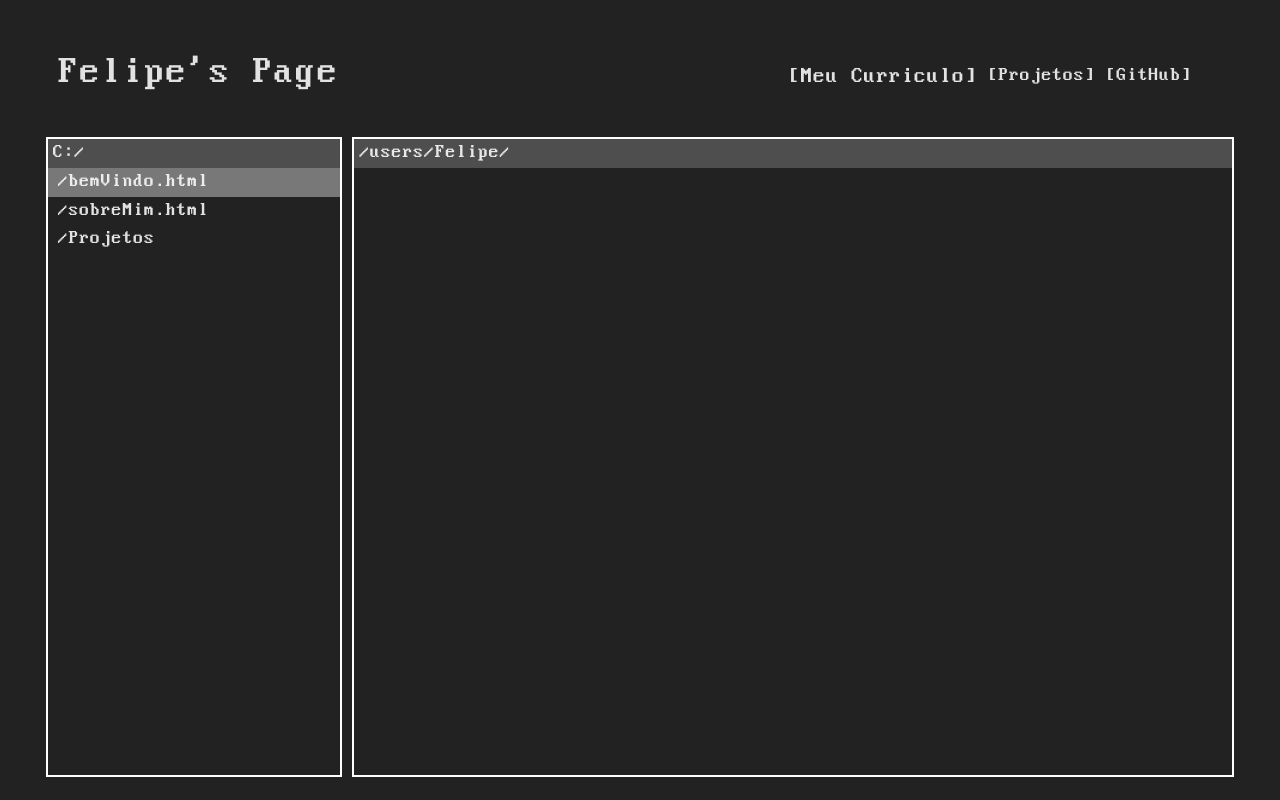
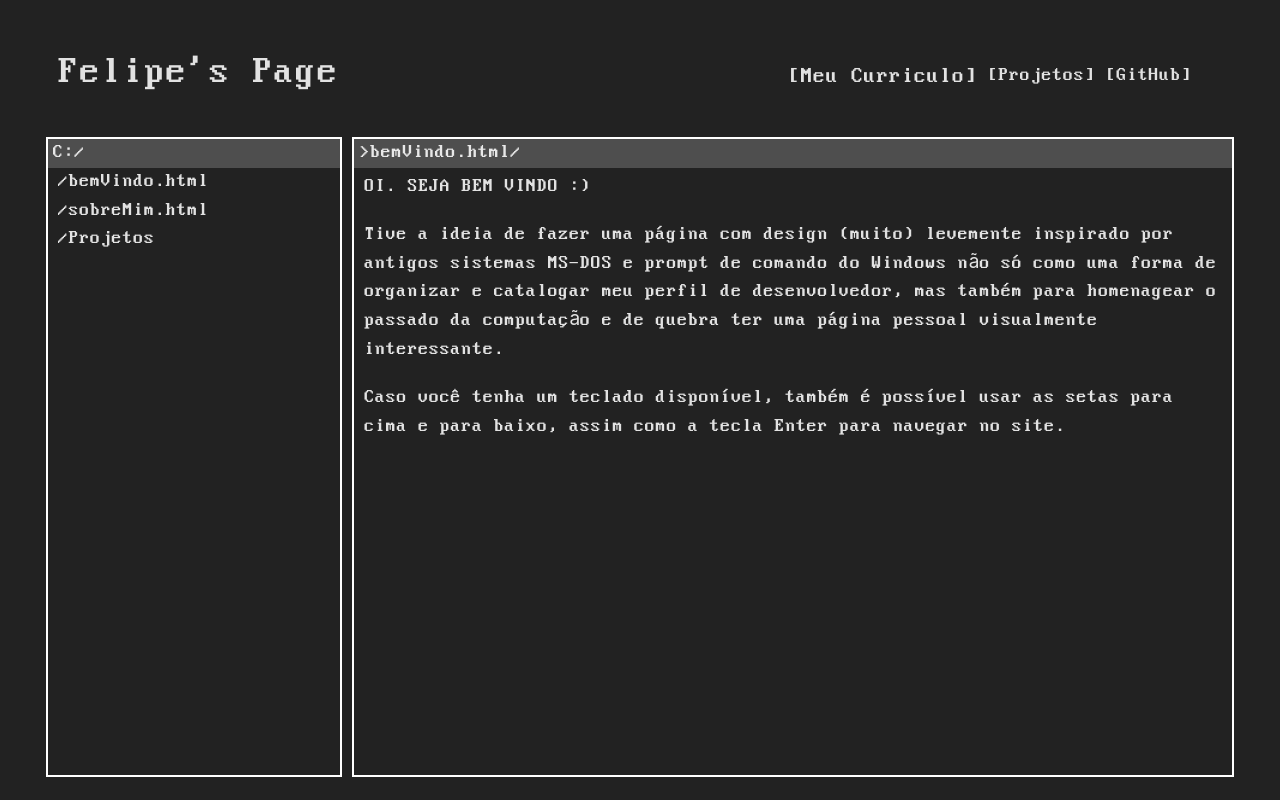
Before and after one commit to FelipeDNL/ProjetoReact, a React (Vite) app: page / in a window 1280 px wide. Built offline with nearby package versions, Linux system fonts and the light colour scheme.

Commit message:
Ajustes CSS. Base do site pronta.

```diff
--- a/src/App.css
+++ b/src/App.css
@@ -17,6 +17,31 @@ a:-webkit-any-link {
   text-decoration: none;
 }
 
+.op1,
+.op2,
+.op3,
+.opVoltar {
+    padding-left: 10px;
+}
+
+.op1:hover,
+.op2:hover,
+.op3:hover,
+.opVoltar:hover {
+    background-color: rgb(123, 123, 123);
+    cursor: pointer;
+}
+
+.op1:active,
+.op2:active,
+.op3:active {
+    background-color: rgb(163, 162, 162);
+}
+
+.selected {
+  background-color: rgb(120, 120, 120);
+}
+
 /* Media query para telas menores */
 @media (max-width: 769px) {
   .container {
--- a/src/App.jsx
+++ b/src/App.jsx
@@ -33,7 +33,7 @@ function App() {
             path='/projetos'
             element={
               <QuadroMostrar
-                opcaoSelecionada={opcaoSelecionada}
+                opcaoSelecionada='projetos'
                 projetoSelecionado={projetoSelecionado}
               />
             }
--- a/src/assets/components/Opcoes/OpcoesIniciais.css
+++ b/src/assets/components/Opcoes/OpcoesIniciais.css
@@ -1,22 +1,3 @@
-.selected {
-    background-color: rgb(120, 120, 120);
-}
-
-.op1,
-.op2,
-.op3 {
-    padding-left: 10px;
-}
-
-.op1:hover,
-.op2:hover,
-.op3:hover {
-    background-color: rgb(123, 123, 123);
-    cursor: pointer;
-}
-
-.op1:active,
-.op2:active,
-.op3:active {
+.opcoes-iniciais .active {
     background-color: rgb(163, 162, 162);
 }
--- a/src/assets/components/Opcoes/OpcoesIniciais.jsx
+++ b/src/assets/components/Opcoes/OpcoesIniciais.jsx
@@ -1,17 +1,21 @@
-import React, { useEffect, useState } from 'react'
+import React, { useState } from 'react'
 import { Link, useNavigate } from 'react-router-dom'
 import './OpcoesIniciais.css'
 import usarNavegacaoTeclado from '../../../hooks/usarNavegacaoTeclado'
 
 function OpcoesIniciais({ setOpcaoSelecionada }) {
     const navigate = useNavigate();
-    const [numSelecionado, setNumSelecionado] = useState(0);
+    const [numSelecionado, setNumSelecionado] = useState(-1);
+    const [indiceAtivo, setIndiceAtivo] = useState(null);
 
     const usarTeclado = (index) => {
+        setIndiceAtivo(index);
+        setTimeout(() => setIndiceAtivo(null), 50); // 50ms
+
         if (index === 0) {
-            setOpcaoSelecionada('bemVindo');
+            setOpcaoSelecionada('bemVindo.html');
         } else if (index === 1) {
-            setOpcaoSelecionada('sobre');
+            setOpcaoSelecionada('sobre.html');
         } else if (index === 2) {
             navigate('/projetos');
             setOpcaoSelecionada('projetos');
@@ -24,16 +28,16 @@ function OpcoesIniciais({ setOpcaoSelecionada }) {
     return (
         <div className='opcoes-iniciais'>
             <div
-                className={`op1 ${numSelecionado === 0 ? 'selected' : ''}`}
-                onClick={() => setOpcaoSelecionada('bemVindo')}
+                className={`op1 ${numSelecionado === 0 ? 'selected' : ''} ${indiceAtivo === 0 ? 'active' : ''}`}
+                onClick={() => setOpcaoSelecionada('bemVindo.html')}
                 onMouseEnter={() => setNumSelecionado(0)}
             >
                 /bemVindo.html
             </div>
 
             <div
-                className={`op2 ${numSelecionado === 1 ? 'selected' : ''}`}
-                onClick={() => setOpcaoSelecionada('sobre')}
+                className={`op2 ${numSelecionado === 1 ? 'selected' : ''} ${indiceAtivo === 1 ? 'active' : ''}`}
+                onClick={() => setOpcaoSelecionada('sobre.html')}
                 onMouseEnter={() => setNumSelecionado(1)}
             >
                 /sobreMim.html
@@ -41,7 +45,7 @@ function OpcoesIniciais({ setOpcaoSelecionada }) {
 
             <Link to='/projetos'>
                 <div
-                    className={`op3 ${numSelecionado === 2 ? 'selected' : ''}`}
+                    className={`op3 ${numSelecionado === 2 ? 'selected' : ''} ${indiceAtivo === 2 ? 'active' : ''}`}
                     onClick={() => setOpcaoSelecionada('projetos')}
                     onMouseEnter={() => setNumSelecionado(2)}
                 >
--- a/src/assets/components/Opcoes/OpcoesProjetos.css
+++ b/src/assets/components/Opcoes/OpcoesProjetos.css
@@ -1,20 +1,7 @@
-.selected{
-    background-color: rgb(120, 120, 120);
+.opcoes-projetos .active {
+    background-color: rgb(163, 162, 162);
 }
 
-.voltar-projetos{
+.opJava {
     padding-left: 10px;
 }
-
-.opVoltar{
-    padding-left: 10px;
-}
-
-.opJava,
-.opPython{
-    padding-left: 10px;
-}
-
-.opVoltar:hover{
-    background-color: rgb(120, 120, 120);
-}
--- a/src/assets/components/Opcoes/OpcoesProjetos.jsx
+++ b/src/assets/components/Opcoes/OpcoesProjetos.jsx
@@ -5,9 +5,13 @@ import { Link, useNavigate } from 'react-router-dom';
 
 function OpcoesProjetos({ setProjetoSelecionado }) {
     const navigate = useNavigate();
-    const [numSelecionado, setNumSelecionado] = useState(0);
+    const [numSelecionado, setNumSelecionado] = useState(-1);
+    const [indiceAtivo, setIndiceAtivo] = useState(null);
 
     const usarTeclado = (index) => {
+        setIndiceAtivo(index);
+        setTimeout(() => setIndiceAtivo(null), 50); // 50ms
+
         if (index === 0) {
             navigate(-1);
         } else if (index === 1) {
@@ -25,10 +29,10 @@ function OpcoesProjetos({ setProjetoSelecionado }) {
     usarNavegacaoTeclado(4 + 1, usarTeclado, numSelecionado, setNumSelecionado);
 
     return (
-        <>
+        <div className='opcoes-projetos'>
             <Link to='/'>
                 <div
-                    className={`opVoltar ${numSelecionado === 0 ? 'selected' : ''}`}
+                    className={`opVoltar ${numSelecionado === 0 ? 'selected' : ''} ${indiceAtivo === 0 ? 'active' : ''}`}
                     onClick={() => setProjetoSelecionado('projeto1')}
                     onMouseEnter={() => setNumSelecionado(0)}
                 >
@@ -37,7 +41,7 @@ function OpcoesProjetos({ setProjetoSelecionado }) {
             </Link>
 
             <div
-                className={`op1 ${numSelecionado === 1 ? 'selected' : ''}`}
+                className={`op1 ${numSelecionado === 1 ? 'selected' : ''} ${indiceAtivo === 1 ? 'active' : ''}`}
                 onClick={() => setProjetoSelecionado('projeto1')}
                 onMouseEnter={() => setNumSelecionado(1)}
             >
@@ -45,7 +49,7 @@ function OpcoesProjetos({ setProjetoSelecionado }) {
             </div>
 
             <div
-                className={`op2 ${numSelecionado === 2 ? 'selected' : ''}`}
+                className={`op2 ${numSelecionado === 2 ? 'selected' : ''} ${indiceAtivo === 2 ? 'active' : ''}`}
                 onClick={() => setProjetoSelecionado('projeto2')}
                 onMouseEnter={() => setNumSelecionado(2)}
             >
@@ -53,7 +57,7 @@ function OpcoesProjetos({ setProjetoSelecionado }) {
             </div>
 
             <div
-                className={`op3 ${numSelecionado === 3 ? 'selected' : ''}`}
+                className={`op3 ${numSelecionado === 3 ? 'selected' : ''} ${indiceAtivo === 3 ? 'active' : ''}`}
                 onClick={() => setProjetoSelecionado('projeto3')}
                 onMouseEnter={() => setNumSelecionado(3)}
             >
@@ -62,13 +66,13 @@ function OpcoesProjetos({ setProjetoSelecionado }) {
 
             <Link to='/projetos/java'>
                 <div
-                    className={`opJava ${numSelecionado === 4 ? 'selected' : ''}`}
+                    className={`opJava ${numSelecionado === 4 ? 'selected' : ''} ${indiceAtivo === 4 ? 'active' : ''}`}
                     onMouseEnter={() => setNumSelecionado(4)}
                 >
                     /java
                 </div>
             </Link>
-        </>
+        </div>
     )
 }
 
--- a/src/assets/components/Opcoes/OpcoesProjetosJava.jsx
+++ b/src/assets/components/Opcoes/OpcoesProjetosJava.jsx
@@ -4,7 +4,7 @@ import { Link, useNavigate } from 'react-router-dom';
 
 function OpcoesProjetosJava({ setProjetoSelecionado }) {
     const navigate = useNavigate();
-    const [numSelecionado, setNumSelecionado] = useState(0);
+    const [numSelecionado, setNumSelecionado] = useState(-1);
 
     const usarTeclado = (index) => {
         if (index === 0) {
--- a/src/assets/components/Projetos/Projetos.jsx
+++ b/src/assets/components/Projetos/Projetos.jsx
@@ -1,7 +1,6 @@
 import React from 'react'
 
 function Projetos({ projetoSelecionado }) {
-  projetoSelecionado ? console.log(projetoSelecionado) : console.log('Nenhum projeto selecionado')
 
   return (
     <div className='container-projetos'>
--- a/src/assets/components/Quadros/QuadroMostrar.css
+++ b/src/assets/components/Quadros/QuadroMostrar.css
@@ -7,6 +7,7 @@
     display: flex;
     background-color: rgb(78, 78, 78);
     padding-left: 5px;
+    overflow: auto;
 }
 
 .local-mostrar {
--- a/src/assets/components/Quadros/QuadroMostrar.jsx
+++ b/src/assets/components/Quadros/QuadroMostrar.jsx
@@ -9,23 +9,28 @@ import ProjetosJava from '../Projetos/ProjetosJava.jsx'
 function QuadroMostrar({ opcaoSelecionada, projetoSelecionado }) {
 
   const opcaoSelecionadaMap = {
-    'bemVindo': <BemVindo />,
-    'sobre': <Sobre/>,
+    'bemVindo.html': <BemVindo />,
+    'sobre.html': <Sobre />,
     'projetos': <Projetos projetoSelecionado={projetoSelecionado} />,
     'projetos/java': <ProjetosJava projetoSelecionado={projetoSelecionado} />,
   }
+
+  //gambiarra pra concertar local-mostrar
+  opcaoSelecionada === '' ? opcaoSelecionada = 'bemVindo.html' : opcaoSelecionada = opcaoSelecionada;
+
+  projetoSelecionado === undefined ? projetoSelecionado = '' : projetoSelecionado = projetoSelecionado;
 
   return (
     <div className='quadro-mostrar'>
 
       <div className='local-div-mostrar'>
         <div className='local-mostrar'>
-          /users/Felipe/
+          {'>' + opcaoSelecionada + '/' + projetoSelecionado}
         </div>
       </div>
 
       <div className='mostrar'>
-        {opcaoSelecionadaMap[opcaoSelecionada]}
+        {opcaoSelecionadaMap[opcaoSelecionada] || <BemVindo />}
       </div>
     </div>
   )
--- a/src/assets/components/Quadros/QuadroOpcoes.css
+++ b/src/assets/components/Quadros/QuadroOpcoes.css
@@ -2,12 +2,14 @@
     flex: 1;
     position: relative;
     border: 2px solid rgb(255, 255, 255);
+    overflow: auto;
 }
 
 .local-div{
     display: flex;
     background-color: rgb(78, 78, 78);
     padding-left: 5px;
+    overflow: auto;
 }
 
 .local{
```
